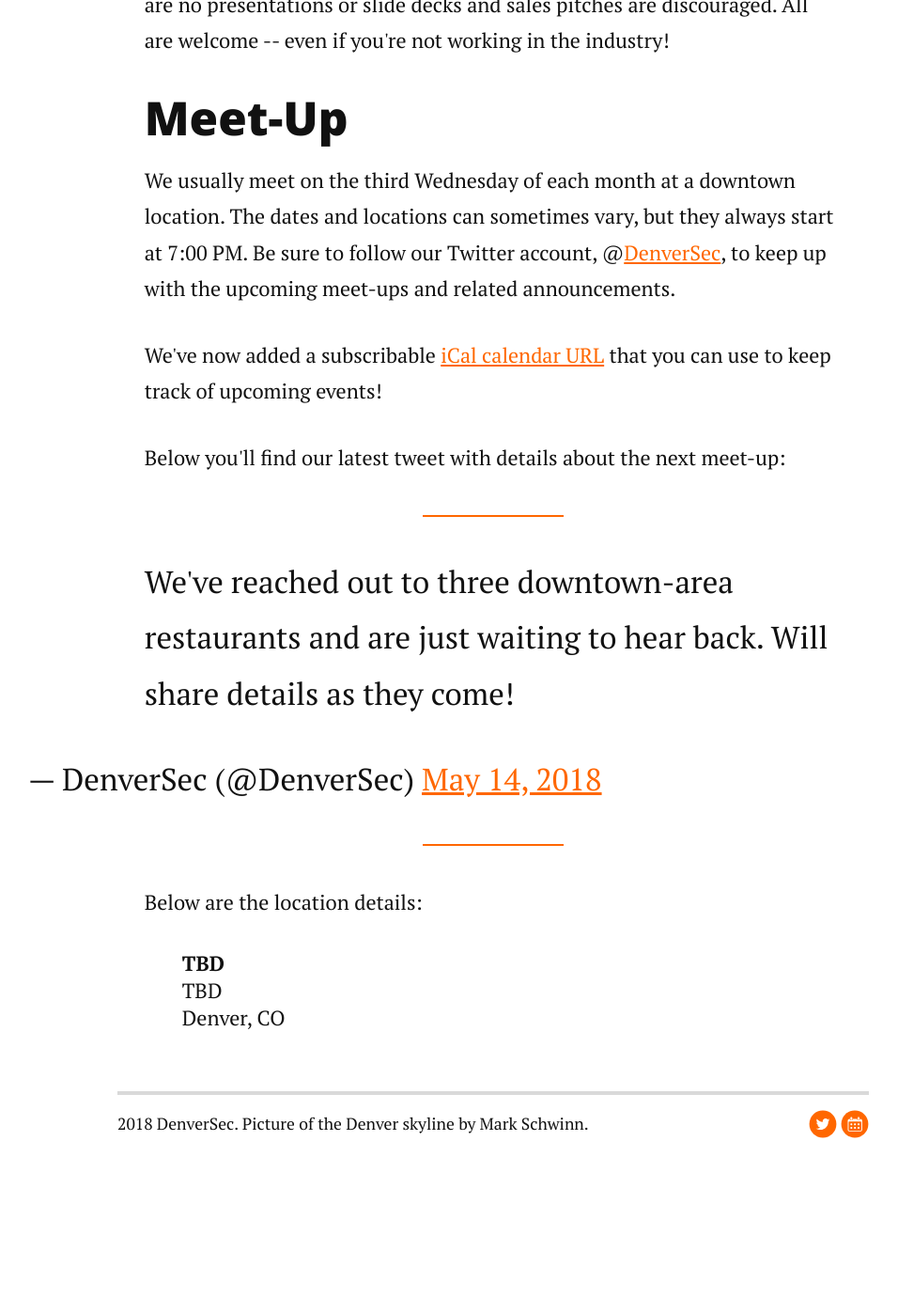
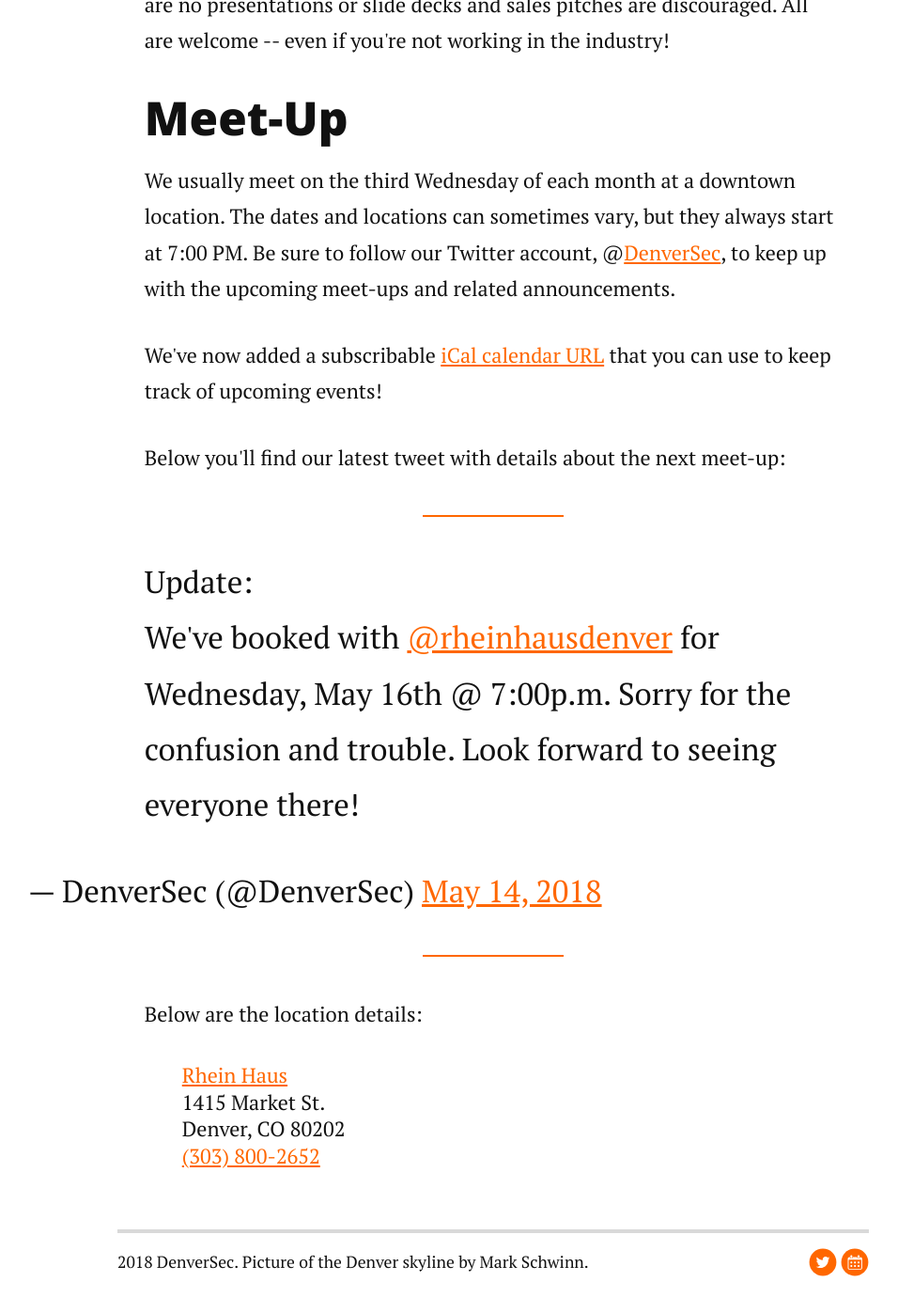
Before and after one commit to denversec/denversec.github.io, a Jekyll site: the page built from index.html, in a window 1280 px wide and 1400 px high, scrolled down 624 px. Shown: the top 1397 px of the window at 94% size, without its empty margins (115-1071 px from the left). Built offline with Jekyll 4.4.1, drawn with Linux system fonts in a browser that asks for light colours; nearby versions of some CDN libraries; comment, search, counter and statistics services are not loaded; before the commit the page ends 1877 px from its top, so only the background shows below that.

Commit message:
May location updated

```diff
--- a/index.html
+++ b/index.html
@@ -13,18 +13,15 @@
   <p>We've now added a subscribable <a href="/meetups.ics">iCal calendar URL</a> that you can use to keep track of upcoming events!</p>
   <p>Below you'll find our latest tweet with details about the next meet-up:</p>
   <p>
-    <blockquote class="twitter-tweet" data-lang="en"><p lang="en" dir="ltr">We&#39;ve reached out to three downtown-area restaurants and are just waiting to hear back. Will share details as they come!</p>&mdash; DenverSec (@DenverSec) <a href="https://twitter.com/DenverSec/status/996092554188701697?ref_src=twsrc%5Etfw">May 14, 2018</a></blockquote>
+    <blockquote class="twitter-tweet" data-lang="en"><p lang="en" dir="ltr">Update:<br>We&#39;ve booked with <a href="https://twitter.com/rheinhausdenver?ref_src=twsrc%5Etfw">@rheinhausdenver</a> for Wednesday, May 16th @ 7:00p.m. Sorry for the confusion and trouble. Look forward to seeing everyone there!</p>&mdash; DenverSec (@DenverSec) <a href="https://twitter.com/DenverSec/status/996109268586676224?ref_src=twsrc%5Etfw">May 14, 2018</a></blockquote>
     <script async src="https://platform.twitter.com/widgets.js" charset="utf-8"></script>
   </p>
   <p>Below are the location details:</p>
   <p class="meetup-details">
-    <strong>TBD</strong><br/>
-    TBD<br/>
-    Denver, CO<br/>
-    <!-- <a href="http://www.wynkoop.com/" target="_blank">Wynkoop Brewing</a><br/>
-    1634 18th Street<br/>
+    <a href="http://rheinhausdenver.com/" target="_blank">Rhein Haus</a><br/>
+    1415 Market St.<br/>
     Denver, CO 80202<br/>
-    <a href="tel:3032972700">(303) 297-2700</a> -->
+    <a href="tel:13038002652">(303) 800-2652</a>
   </p>
 
 </div>
```
Also changed, not shown: 1 other file.
